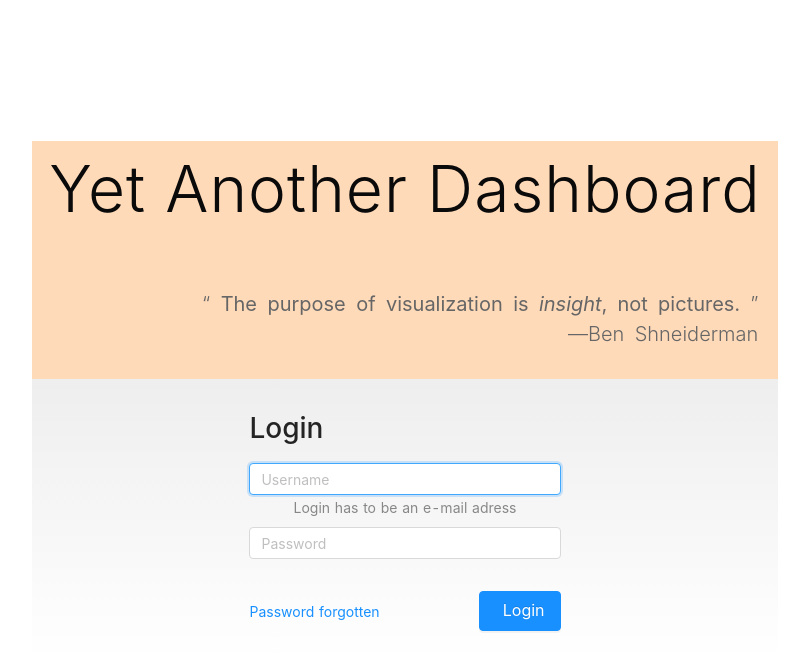
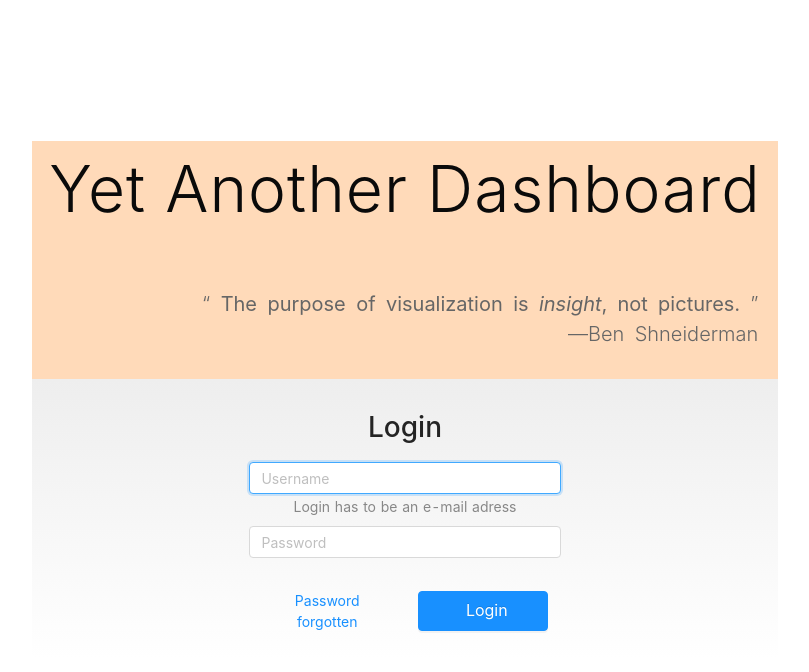
Before and after one commit to pawel-majczyk/yetanotherdashboard, a Nuxt app: page / in a window 1280 px wide. Shown: the top 672 px of the page, without its empty margins (235-1044 px from the left). Built offline with nearby package versions, Linux system fonts and the light colour scheme.

Commit message:
minor form styling

```diff
--- a/components/LoginForm.vue
+++ b/components/LoginForm.vue
@@ -5,7 +5,6 @@
         <aRow type="flex" justify="center" align="middle">
           <h1 class="login-form__title">
             Login
-            <a-icon v-if="loggingStatus === 'validating'" type="loading" />
           </h1>
         </aRow>
         <aRow type="flex" justify="center" align="middle">
@@ -64,7 +63,8 @@
                 type="password"
               ></aInput>
             </aForm-item>
-            <aRow type="flex" justify="space-between" align="middle">
+            <aRow type="flex" justify="space-around" align="middle">
+              <aCol span="10">
                 <a
                   href="#"
                   title="Click to get your login data reminded"
@@ -72,14 +72,21 @@
                 >
                   Password forgotten
                 </a>
+              </aCol>
+              <aCol span="10">
                 <aButton
                   :disabled="isFormLocked"
-                :type="!isFormLocked ? 'primary' : 'danger'"
+                  :type="!isFormLocked ? 'primary' : 'dashed'"
                   :icon="!isFormLocked ? 'unlock' : 'lock'"
                   html-type="submit"
                   size="large"
-                >Login
+                  block
+                  ><template v-if="loggingStatus === 'validating'">
+                    Wait...<a-icon type="loading" />
+                  </template>
+                  <span v-else>Login</span>
                 </aButton>
+              </aCol>
             </aRow>
           </aForm>
         </aRow>
@@ -170,7 +177,7 @@ export default {
   width: 100%;
 }
 .login-form__title {
-  text-align: left;
+  text-align: center;
   flex-basis: 100%;
 }
 </style>
--- a/store/login.js
+++ b/store/login.js
@@ -42,11 +42,11 @@ export const actions = {
     return new Promise((resolve, reject) => {
       setTimeout(() => {
         if (login === VALID_USERNAME && password === VALID_PASSWORD) {
-          resolve('valid')
+          resolve('success')
         } else {
           reject(new Error('invalid credentials'))
         }
-      }, 2500)
+      }, 800)
     })
   }
 }
```
Lines whose indentation alone changed are shown as unchanged.
